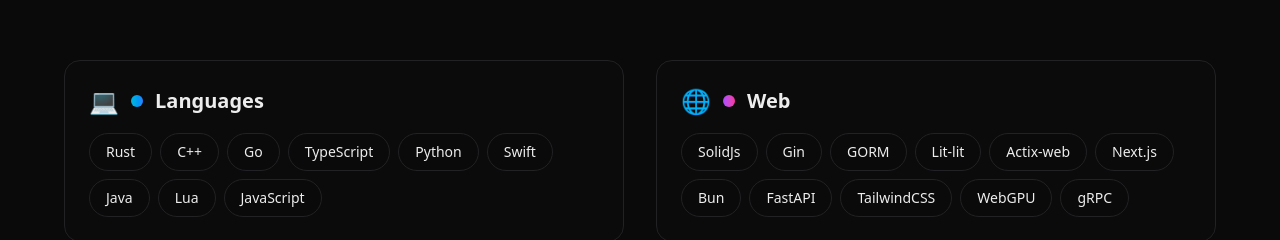
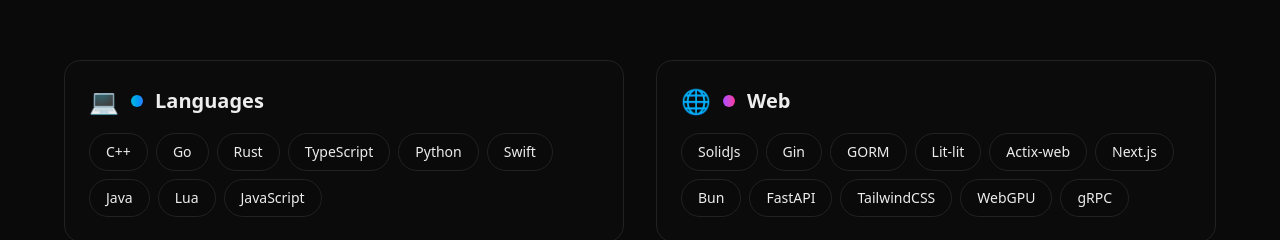
Before and after one commit to byteoxo/self-introduction, a Next.js app: page / in a window 1280 px wide. Shown: the part 1080-1320 px from the top of the page. Built offline with nearby package versions, Linux system fonts and the light colour scheme.

Commit message:
fix: restore "Rust" skill entry in skills component
- Reintroduced the "Rust" skill to the skills component, ensuring a complete representation of programming languages in the skill categories.

```diff
--- a/components/skills.tsx
+++ b/components/skills.tsx
@@ -26,9 +26,9 @@
     color: "from-cyan-500 to-blue-500",
     icon: "💻",
     skills: [
-      "Rust",
       "C++",
       "Go",
+      "Rust",
       "TypeScript",
       "Python",
       "Swift",
```
